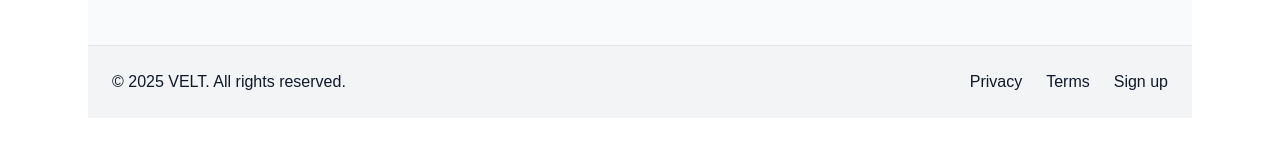
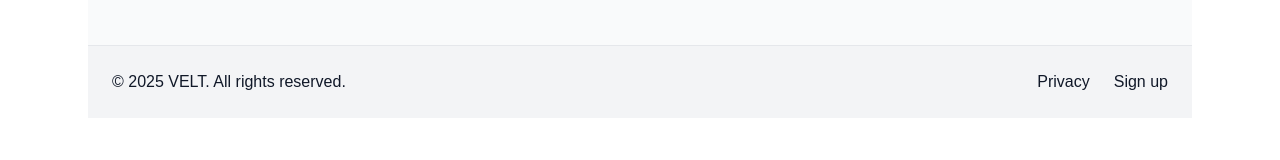
Before and after one commit to Devltd06/velt-web, a Next.js app: page / in a window 1280 px wide. Shown: the part 1744-1904 px from the top of the page. Built offline with nearby package versions, Linux system fonts and the light colour scheme.

Commit message:
update in page

```diff
--- a/src/app/page.tsx
+++ b/src/app/page.tsx
@@ -134,9 +134,6 @@
             <Link href="/privacy" className="hover:text-blue-500">
               Privacy
             </Link>
-            <Link href="/terms" className="hover:text-blue-500">
-              Terms
-            </Link>
             <Link href="/signup" className="hover:text-blue-500">
               Sign up
             </Link>
```
